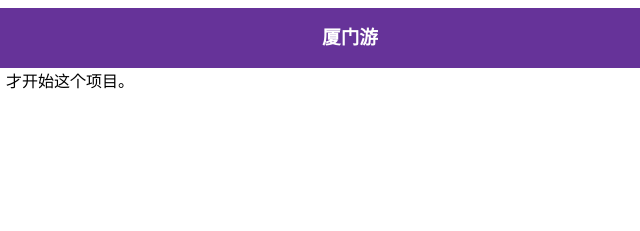
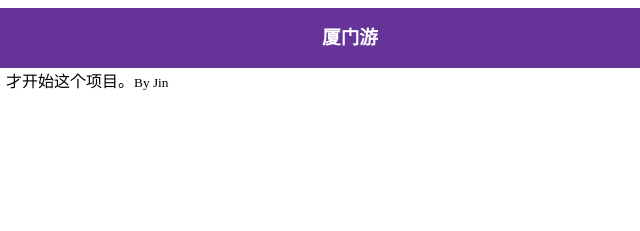
Before and after one commit to saury/show_case, a Gatsby site: page / in a window 1280 px wide. Shown: the top 231 px of the page, 290-930 px from the left. Built offline with nearby package versions, Linux system fonts and the light colour scheme; Gatsby itself is replaced by a stand-in of ours.

Commit message:
update the content for testing tavis

```diff
--- a/src/pages/index.js
+++ b/src/pages/index.js
@@ -41,6 +41,7 @@ const IndexPage = () => (
         <Header title="厦门游" />
         <footer className="footer">
             尽管略显粗糙，但也是每每聊至你睡了，才开始这个项目。
+            <small>By Jin</small>
             {/* <br />望对你有所帮助，午夜迎风，想你…… */}
         </footer>
         <div className="content">
```
